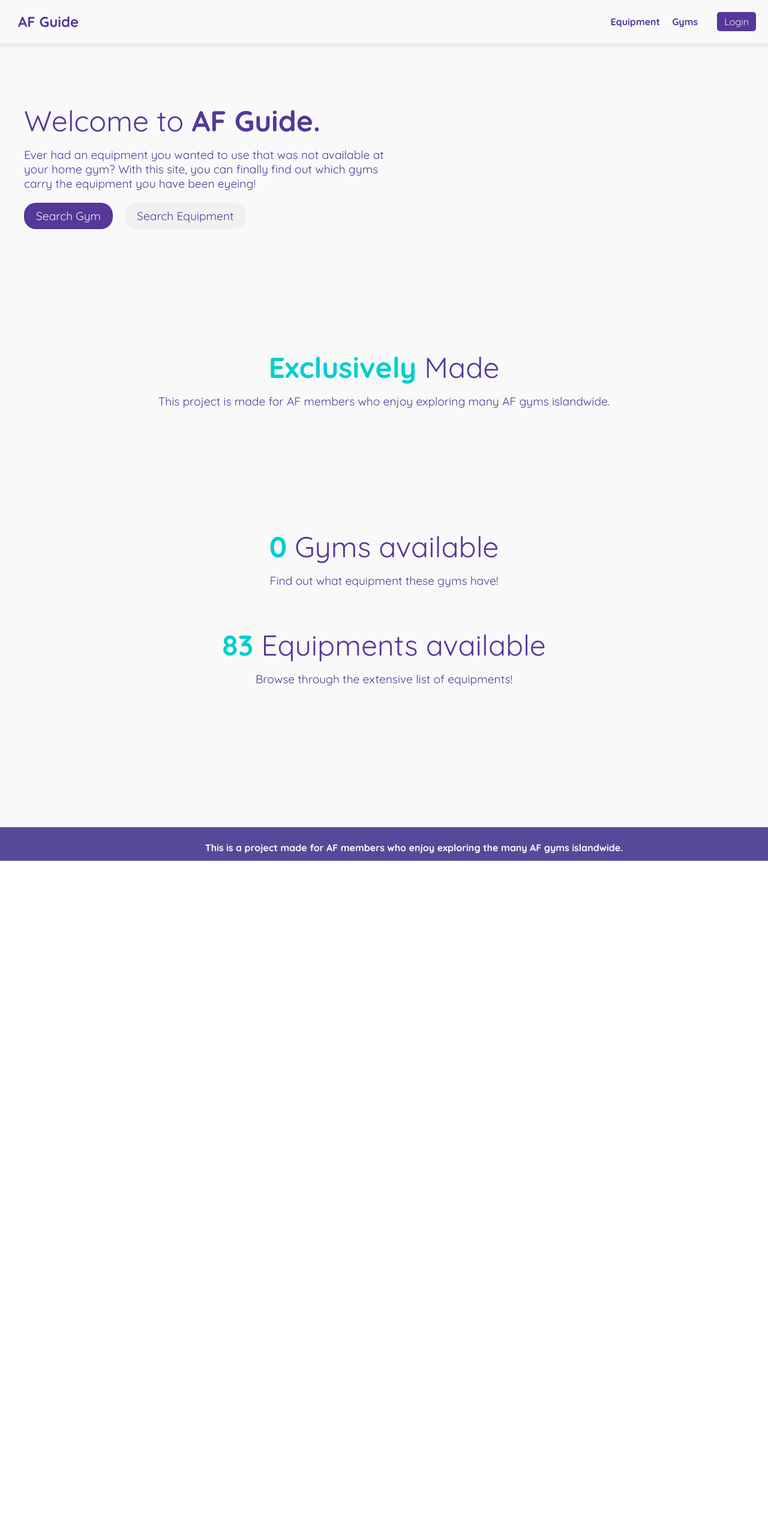
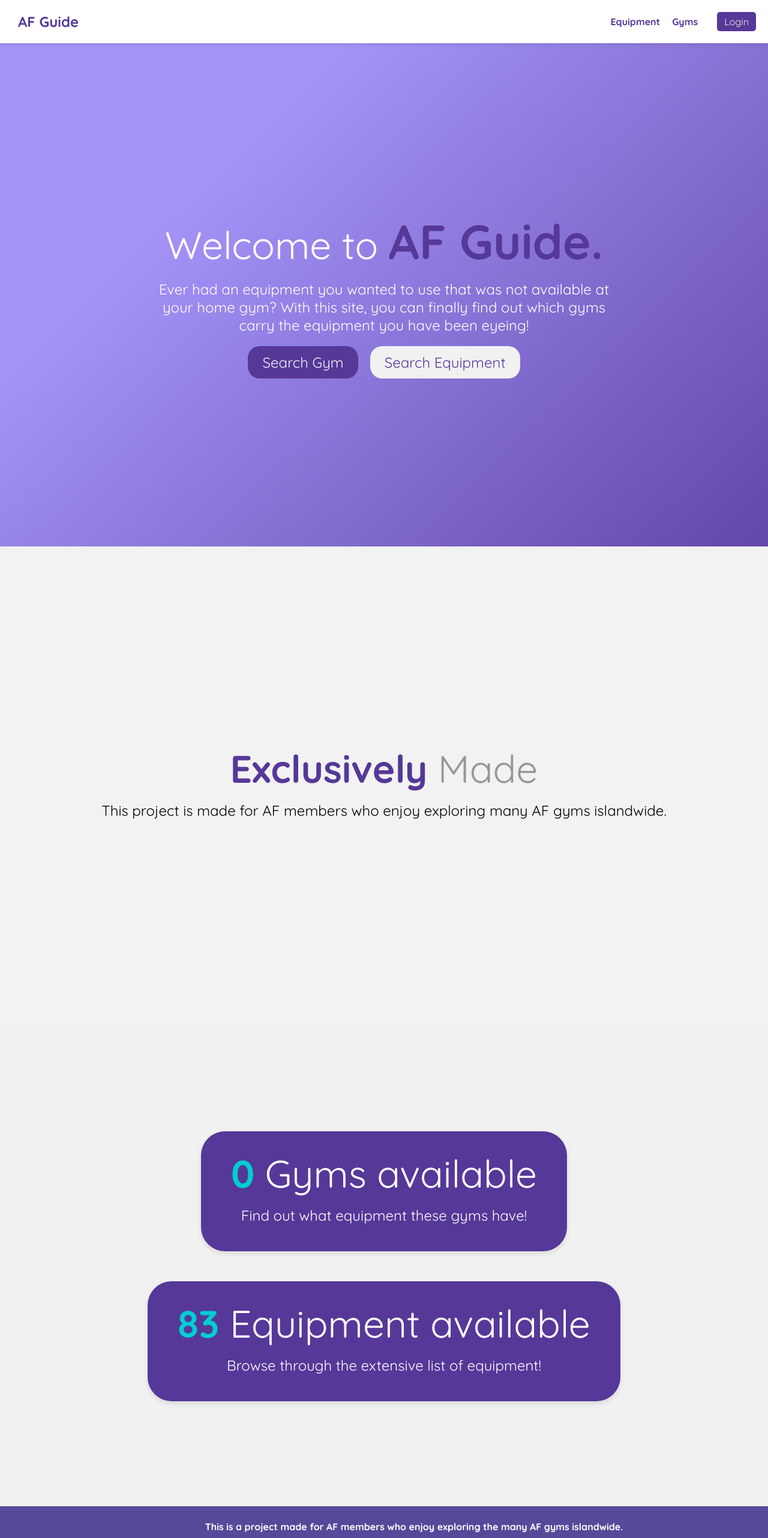
Before and after one commit to nigelip/equipment-finder, a React (Create React App) app: page / in a window 1280 px wide. Shown: the top 2564 px of the page at 60% size. Before the commit the page ends 1435 px from the top, so only its background shows below. Built offline with nearby package versions, Linux system fonts and the light colour scheme; no server answers; the database is empty.

Commit message:
Edit home screen
includes reveal animation

```diff
--- a/src/App.css
+++ b/src/App.css
@@ -1,8 +1,27 @@
-@import url("https://fonts.googleapis.com/css2?family=Quicksand:wght@300;400;500;600;700&display=swap");
+ @import url("https://fonts.googleapis.com/css2?family=Quicksand:wght@300;400;500;600;700&display=swap");
 
-html {
-    scroll-behavior: smooth;
-    height: 100vh;
+body {
+	font-family: 'Poppins', sans-serif;
+	font-weight: 400;
+	color: #000;
+}
+
+:root {
+    --font-size-h1: 4rem;
+    --font-size-brand: 5rem;
+    --font-size-p: 1.5rem;
+    --font-size-btn: 1.5rem;
+    --padding-btn: 12px 24px;
+}
+
+body, html {
+  margin: 0;
+  padding: 0;
+  width: 100%;
+  height: 100%;
+  box-sizing: border-box;
+  font-family: Arial, sans-serif;
+  scroll-behavior: smooth; /* Smooth scrolling */
 }
 
 .App {
@@ -133,7 +152,8 @@ html {
 
 /* Navbar / HEADER */
 
-
+/* background-color: #6247aa;
+background-image: linear-gradient(316deg, #7657ce 0%, #a594f9 5%);  */
 
 .navbar {
   padding: 20px;
@@ -143,11 +163,12 @@ html {
   align-items: center;
   flex-direction: row;
   justify-content: space-between;
-  border-bottom: 1px solid #f2f2f2;
+  /* border-bottom: 1px solid #f2f2f2; */
   top: 0;
-  background-color: #f9f9f9;
+  background-color: white;
   box-shadow: 0 3px 5px rgba(38,35,32,0.1);
   /* background-color: white; */
+  z-index:1;
 }
 
 
@@ -263,60 +284,110 @@ html {
 
 /* HOME */
 
+@keyframes fadeInUp {
+  from {
+    opacity: 0;
+    transform: translateY(50px);
+  }
+  to {
+    opacity: 1;
+    transform: translateY(0);
+  }
+}
+
+@keyframes fadeIn {
+  from {
+    opacity: 0;
+  }
+  to {
+    opacity: 1;
+  }
+}
+
+/* Initial hidden state */
+.hidden-item {
+  opacity: 0;
+  transform: translateY(50px);
+  transition: opacity 0.6s ease-out, transform 0.6s ease-out;
+}
+
+.fade-in {
+  animation: fadeIn 0.6s ease-out forwards;
+}
+
+.fade-in-up {
+  animation: fadeInUp 0.6s ease-out forwards;
+}
 
 .home {
-  /* height: 90vh; */
+  width: 100%;
+}
 
+#hero {
+  height: 100vh; /* Full viewport height */
+  overflow: hidden;
+  background-color: #6247aa;
+  background-image: linear-gradient(316deg, #6247aa 0%, #a594f9 74%);
+  display: flex;
+  flex-direction: column;
+  justify-content: center;
+  align-items: center;
+  color: #fff;
+  text-align: center;
+  padding: 20px;
+  transition: all 0.3s ease;
 }
 
 .home .home-welcome {
-  display: block;
-  text-align: left;
-  padding-left: 40px;
-  padding-top: 100px;
-  max-width: 600px;
-  margin-bottom: 200px;
+  max-width: 800px;
+  margin: 0 auto;
+  padding: 0 20px; /* Add padding for smaller screens */
 }
 
 .home h1 {
   font-weight: normal;
-  font-size: 48px;
-  color: #553898;
+  font-size: var(--font-size-h1);
+  color: #fff;
+  transition: font-size 0.3s ease;
 }
 
 .home .home-welcome h1 #brand-name {
   font-weight: 800;
+  font-size: var(--font-size-brand);
+  transition: font-size 0.3s ease;
   color: #553898;
-  font-size: 3rem;
 }
 
 .home p {
   margin-top: 15px;
   margin-bottom: 15px;
-  display: block;
-  font-size: 1.2rem;
-  color: #553898;
+  font-size: var(--font-size-p);
+  color: #fff;
+  transition: font-size 0.3s ease;
 }
 
 .home .home-welcome .button-container {
-  display: block;
-  flex-direction: column;
-
+  display: flex;
+  justify-content: center;
+  flex-wrap: wrap; /* Allow buttons to wrap on smaller screens */
+  gap: 20px;
+  margin-top: 20px;
 }
 
-
-.home .home-welcome .button-container .search-gym-btn {
+.home .home-welcome .button-container .search-gym-btn,
+.home .home-welcome .button-container .search-equip-btn {
   display: inline-block;
   text-align: center;
   cursor: pointer;
-  padding: 10px 20px;
+  padding: var(--padding-btn);
   border: none;
   border-radius: 20px;
-  margin-right: 20px;
-  font-size: 1.2rem;
-  margin-top: 5px;
-  transition: 0.3s;
+  font-size: var(--font-size-btn);
+  transition: all 0.3s ease;
   text-decoration: none;
+}
+
+.home .home-welcome .button-container .search-gym-btn {
   background-color: #553898;
   color: #f1f1f2;
 }
@@ -326,17 +397,6 @@ html {
 }
 
 .home .home-welcome .button-container .search-equip-btn {
-  display: inline-block;
-  text-align: center;
-  cursor: pointer;
-  padding: 10px 20px;
-  border: none;
-  border-radius: 20px;
-  margin-right: 20px;
-  font-size: 1.2rem;
-  margin-top: 5px;
-  transition: 0.3s;
-  text-decoration: none;
   background-color: #f1f1f2;
   color: #553898;
 }
@@ -345,35 +405,116 @@ html {
   background-color: #f1f1f249;
 }
 
-.home .home-exclusively-made {
-  margin-bottom: 200px;
+
+#exclusively {
+  height: 100vh; /* Full viewport height */
+  overflow: hidden;
+  background-color: #f2f2f2;
+  align-items: center;
+  display: flex;
+  justify-content: center;
 }
 
-#exclusively {
+.home .home-exclusively-made {
+  text-align: center;
+  padding: 100px 20px; /* Increased padding */
+}
+
+.home .home-exclusively-made h1 {
+  color: rgb(151, 151, 151);
+}
+
+.home .home-exclusively-made p {
+  color: rgb(0, 0, 0);
+}
+
+#exclusively-text {
   font-weight: 800;
-  color: #00CED1;
+  color: #553898;
+}
+
+#stats {
+  height: 100vh; /* Full viewport height */
+  overflow: hidden;
+  background-color: #f1f1f1;
+  align-items: center;
+  display: flex;
+  justify-content: center;
 }
 
 .home .home-stats {
   display: flex;
   flex-direction: column;
-  margin-bottom: 200px;
+  align-items: center;
+  text-align: center;
+  padding: 100px 20px; /* Increased padding */
   gap: 50px;
 }
 
-#gym-count, #equip-count {
+.home .home-stats h1 {
+  color: white;
+}
+
+
+.home .home-stats .gym-stats,
+.home .home-stats .equip-stats {
+    background-color: #553898;
+    color: white;
+    padding: 30px 50px;
+    border-radius: 40px;
+    box-shadow: 0 4px 8px rgba(0, 0, 0, 0.1);
+    transition: all 0.3s ease;
+}
+
+.home .home-stats #count{
   font-weight: 800;
   color: #00CED1;
 }
 
+/* Responsive Design */
 
-.login {
-  display: flex;
-  justify-content: center;
-  align-items: center;
-  text-align: center;
-  min-height: 90vh;
-  flex-direction: column;
+@media (max-width: 1200px) {
+  :root {
+      --font-size-h1: 4.5rem;
+      --font-size-brand: 5.5rem;
+      --font-size-p: 1.8rem;
+      --font-size-btn: 1.8rem;
+      --padding-btn: 12px 24px;
+  }
+
+}
+
+@media (max-width: 992px) {
+  :root {
+      --font-size-h1: 4rem;
+      --font-size-brand: 5rem;
+      --font-size-p: 1.5rem;
+      --font-size-btn: 1.5rem;
+      --padding-btn: 10px 20px;
+  }
+
+}
+
+@media (max-width: 768px) {
+  :root {
+      --font-size-h1: 3.5rem;
+      --font-size-brand: 4.5rem;
+      --font-size-p: 1.3rem;
+      --font-size-btn: 1.3rem;
+      --padding-btn: 8px 16px;
+  }
+
+}
+
+@media (max-width: 576px) {
+  :root {
+      --font-size-h1: 3rem;
+      --font-size-brand: 4rem;
+      --font-size-p: 1.1rem;
+      --font-size-btn: 1.1rem;
+      --padding-btn: 7px 14px;
+  }
+
 }
 
 /* DB Editor */
--- a/src/Components/Home.js
+++ b/src/Components/Home.js
@@ -1,10 +1,15 @@
-import { React, useEffect, useState } from "react";
+import { React, useEffect, useState, useRef } from "react";
 import { collection, onSnapshot } from "firebase/firestore";
 import { db } from "../firebase";
 import { Link } from "react-router-dom";
 
 const Home = () => {
   const [equipment, setEquipment] = useState([]);
+  const heroItemsRef = useRef([]);
+  const exclusivelyItemsRef = useRef([]);
+  const statsItemsRef = useRef([]);
+
+
   useEffect(() => {
     const equipmentList = [];
     onSnapshot(collection(db, "equipment"), (snapshot) => {
@@ -13,6 +18,42 @@ const Home = () => {
       });
       setEquipment(equipmentList);
     });
+
+    const observerOptions = {
+      threshold: 0.1,
+    };
+
+    const revealOnScroll = (entries, observer) => {
+      entries.forEach(entry => {
+        if (entry.isIntersecting) {
+          entry.target.classList.add('fade-in-up');
+          observer.unobserve(entry.target);
+        }
+      });
+    };
+
+    const observer = new IntersectionObserver(revealOnScroll, observerOptions);
+
+    const allItems = [
+      ...heroItemsRef.current,
+      ...exclusivelyItemsRef.current,
+      ...statsItemsRef.current,
+    ];
+
+    allItems.forEach(item => {
+      if (item) {
+        item.classList.add('hidden-item');
+        observer.observe(item);
+      }
+    });
+
+    return () => {
+      allItems.forEach(item => {
+        if (item) {
+          observer.unobserve(item);
+        }
+      });
+    };
   }, []);
 
   const option = new Set([]);
@@ -22,37 +63,55 @@ const Home = () => {
 
   return (
     <div className="home">
+      <section id="hero">
+        <div className="home-welcome" ref={el => heroItemsRef.current[0] = el}>
+          <h1 ref={el => heroItemsRef.current[1] = el}>
+            Welcome to <span id="brand-name">AF Guide.</span>
+          </h1>
+          <p ref={el => heroItemsRef.current[2] = el}>
+            Ever had an equipment you wanted to use that was not available at
+            your home gym? With this site, you can finally find out which gyms
+            carry the equipment you have been eyeing!
+          </p>
+          <div className="button-container" ref={el => heroItemsRef.current[3] = el}>
+            <Link to="/searchgym" className="search-gym-btn">
+              Search Gym
+            </Link>
+            <Link to="/searchequipment" className="search-equip-btn">
+              Search Equipment
+            </Link>
+          </div>
+        </div>
+      </section>
 
-      <div className="home-welcome">
-        <h1>Welcome to
-          <span id="brand-name"> AF Guide.</span>
+      <section id="exclusively">
+        <div className="home-exclusively-made" ref={el => exclusivelyItemsRef.current[0] = el}>
+          <h1>
+            <span id="exclusively-text">Exclusively</span> Made
           </h1>
-        <p>Ever had an equipment you wanted to use that was not available at your
-        home gym? With this site, you can finally find out which gyms carry the equipment
-        you have been eyeing!</p>
-        <div className="button-container">
-          <Link to="/searchgym" className="search-gym-btn">Search Gym</Link>
-          <Link to="/searchequipment" className="search-equip-btn">Search Equipment</Link>
+          <p ref={el => exclusivelyItemsRef.current[1] = el}>
+            This project is made for AF members who enjoy exploring many AF gyms
+            islandwide.
+          </p>
         </div>
-      </div>
+      </section>
 
-      <div className="home-exclusively-made">
-        <h1><span id="exclusively">Exclusively</span> Made</h1>
-        <p>This project is made for AF members who enjoy exploring many AF gyms islandwide.</p>
-      </div>
-      <div className="home-stats">
-        <div className="gym-stats">
-          <h1><span id="gym-count">{option.size}</span> Gyms available</h1>
-          <p>Find out what equipment these gyms have!</p>
+      <section id="stats">
+        <div className="home-stats">
+          <div className="gym-stats" ref={el => statsItemsRef.current[0] = el}>
+            <h1>
+              <span id="count">{option.size}</span> Gyms available
+            </h1>
+            <p>Find out what equipment these gyms have!</p>
+          </div>
+          <div className="equip-stats" ref={el => statsItemsRef.current[1] = el}>
+            <h1>
+              <span id="count">83</span> Equipment available
+            </h1>
+            <p>Browse through the extensive list of equipment!</p>
+          </div>
         </div>
-        <div className="equip-stats">
-          <h1><span id="equip-count">83</span> Equipments available</h1>
-          <p>Browse through the extensive list of equipments!</p>
-        </div>
-      </div>
-      <div></div>
-      <br />
-
+      </section>
     </div>
   );
 };
```
